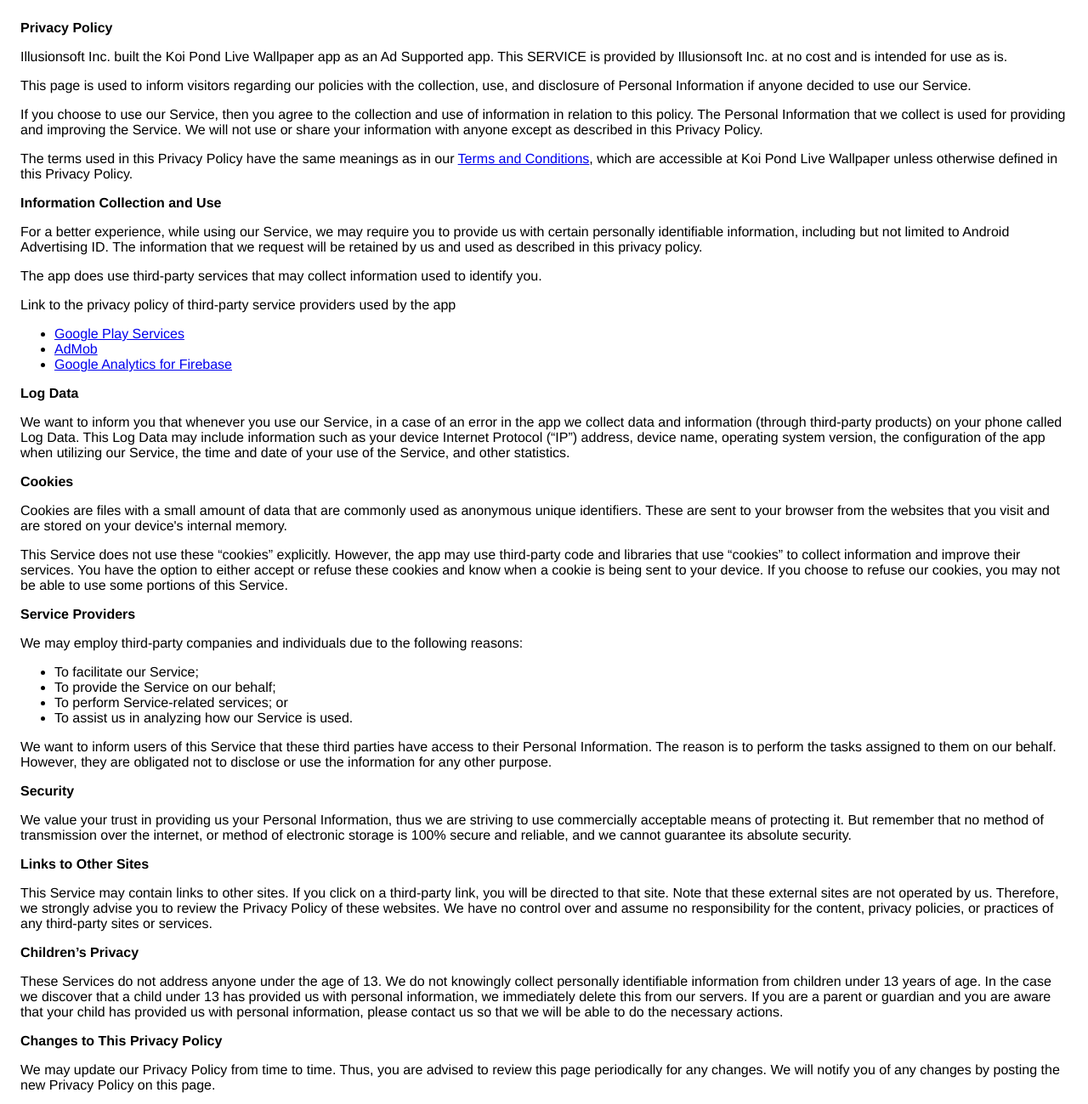
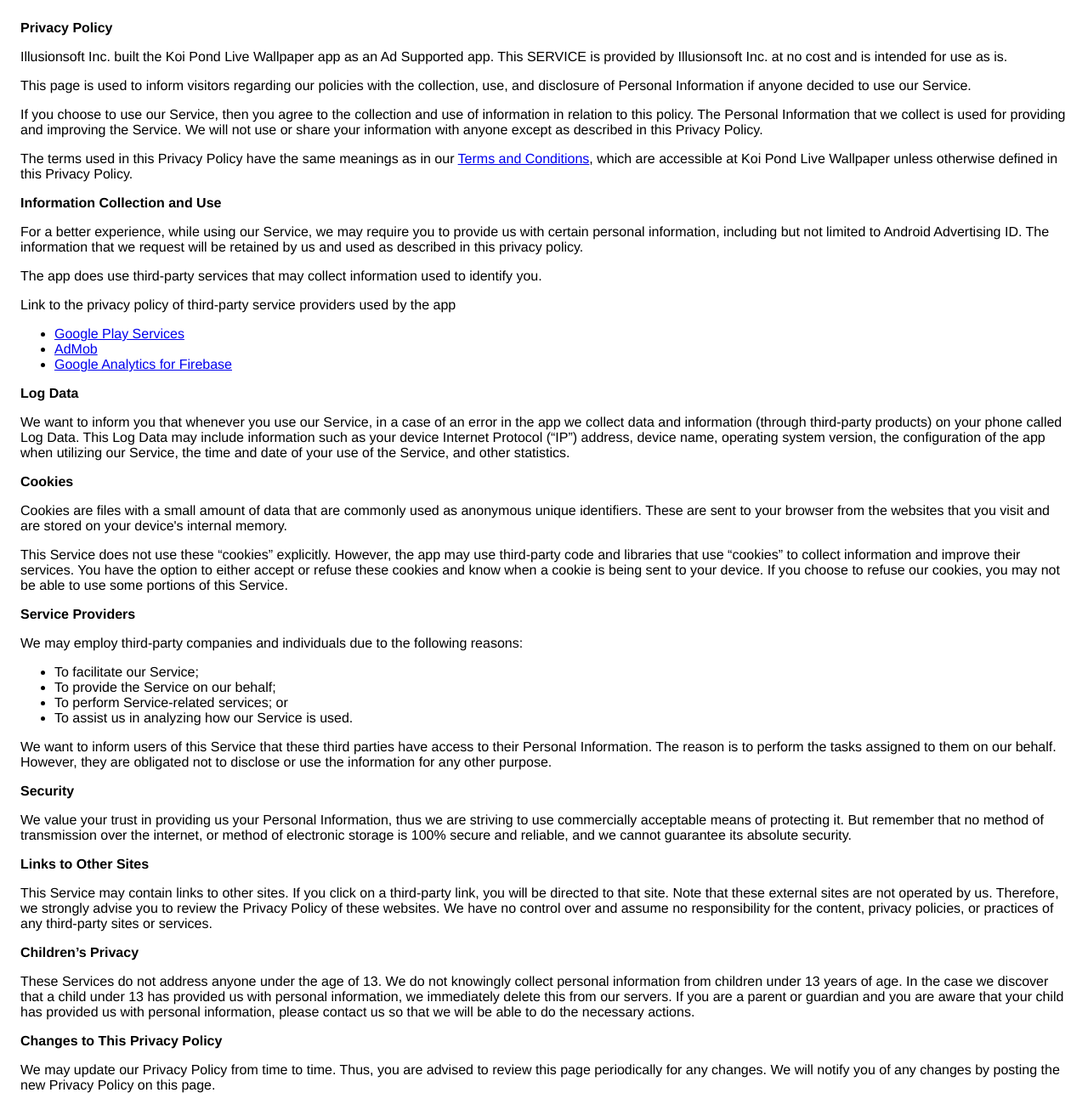
Before and after one commit to illusionsoft/illusionsoft.github.io, a plain HTML site: page koipond/privacy_policy.html in a window 1280 px wide. Shown: the top 1299 px of the page at 85% size. Drawn offline with Linux system fonts and the light colour scheme.

Commit message:
replace personally identifiable with personal

```diff
--- a/koipond/privacy_policy.html
+++ b/koipond/privacy_policy.html
@@ -28,8 +28,8 @@
                   Koi Pond Live Wallpaper unless otherwise defined in this Privacy Policy.
                 </p> <p><strong>Information Collection and Use</strong></p> <p>
                   For a better experience, while using our Service, we
-                  may require you to provide us with certain personally
-                  identifiable information, including but not limited to Android Advertising ID. The information that
+                  may require you to provide us with certain personal
+                  information, including but not limited to Android Advertising ID. The information that
                   we request will be retained by us and used as described in this privacy policy.
                 </p> <div><p>
                     The app does use third-party services that may collect
@@ -87,8 +87,8 @@
                   services.
                 </p> <p><strong>Children’s Privacy</strong></p> <div><p>
                     These Services do not address anyone under the age of 13.
-                    We do not knowingly collect personally
-                    identifiable information from children under 13 years of age. In the case
+                    We do not knowingly collect personal
+                    information from children under 13 years of age. In the case
                     we discover that a child under 13 has provided
                     us with personal information, we immediately
                     delete this from our servers. If you are a parent or guardian
```
